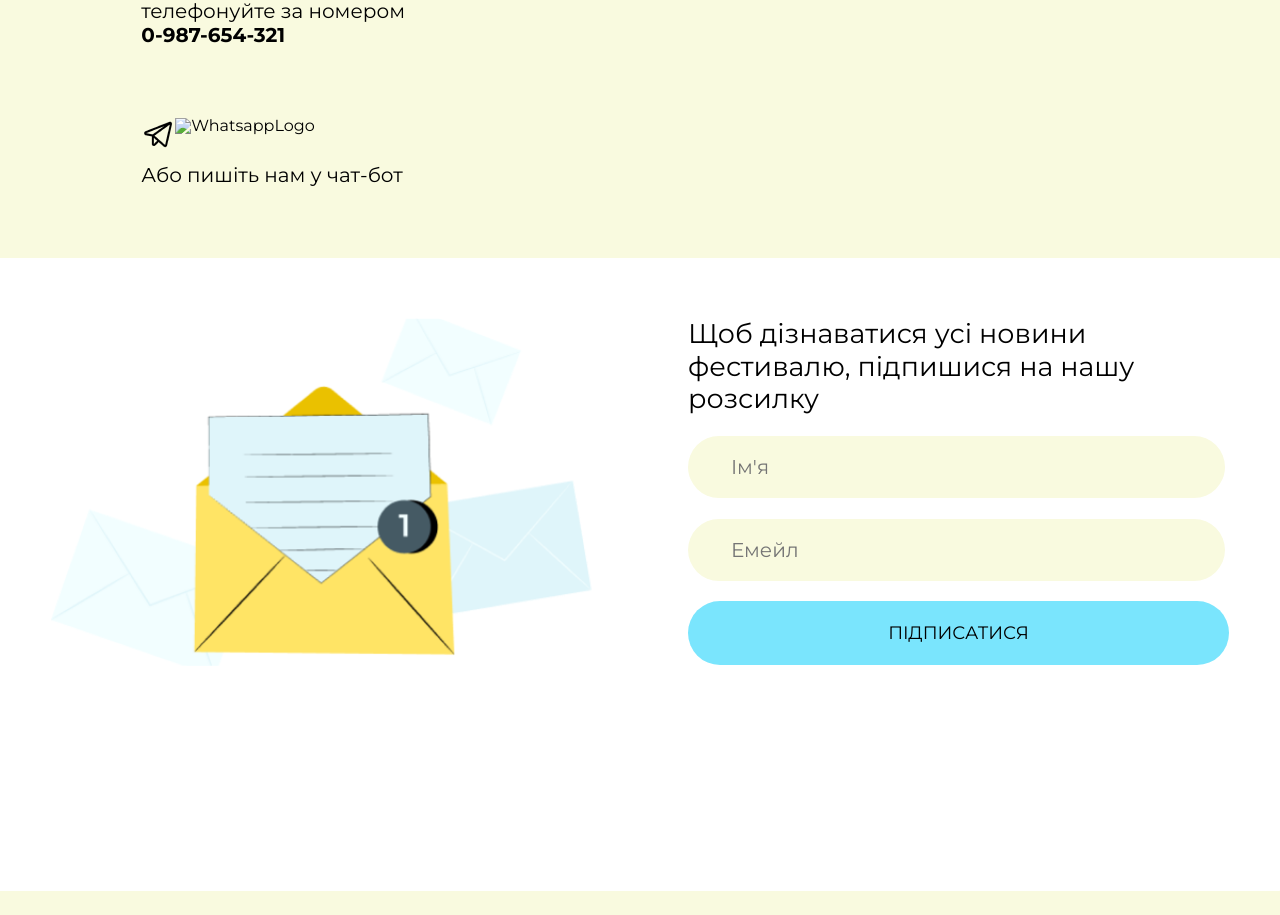
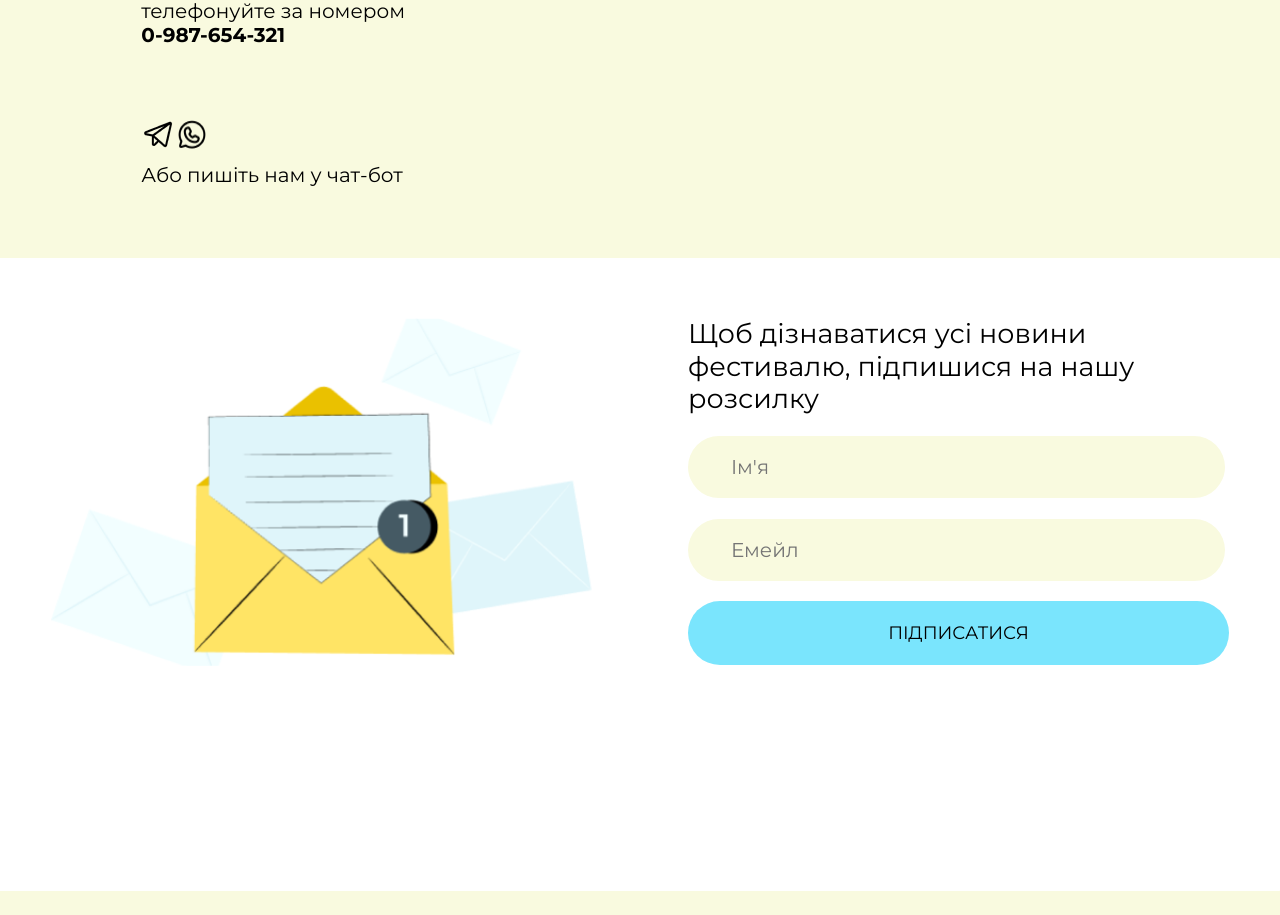
Before and after one commit to shrllwplaingoth/freshcode, a plain HTML site: page index.html in a window 1280 px wide. Shown: the part 4607-5522 px from the top of the page. Drawn offline with Linux system fonts and the light colour scheme; the site is published under a folder, as on GitHub Pages, so addresses that start at the root find nothing.

Commit message:
Update index.html

```diff
--- a/index.html
+++ b/index.html
@@ -84,7 +84,7 @@
                 <p class="main-decription-number">Якщо у вас виникають питання –<br/> телефонуйте за номером <br/><span class="font-number">0-987-654-321</span></p>
                 <div class="contacts-images">
                     <img src="Telegram.png" alt="TelegramLogo"/>
-                    <img src="/WhatsApp.png" alt="WhatsappLogo">
+                    <img src="WhatsApp.png" alt="WhatsappLogo">
                 </div>
                 <p class="main-decription">Або пишіть нам у чат-бот</p>
             </article>
```
